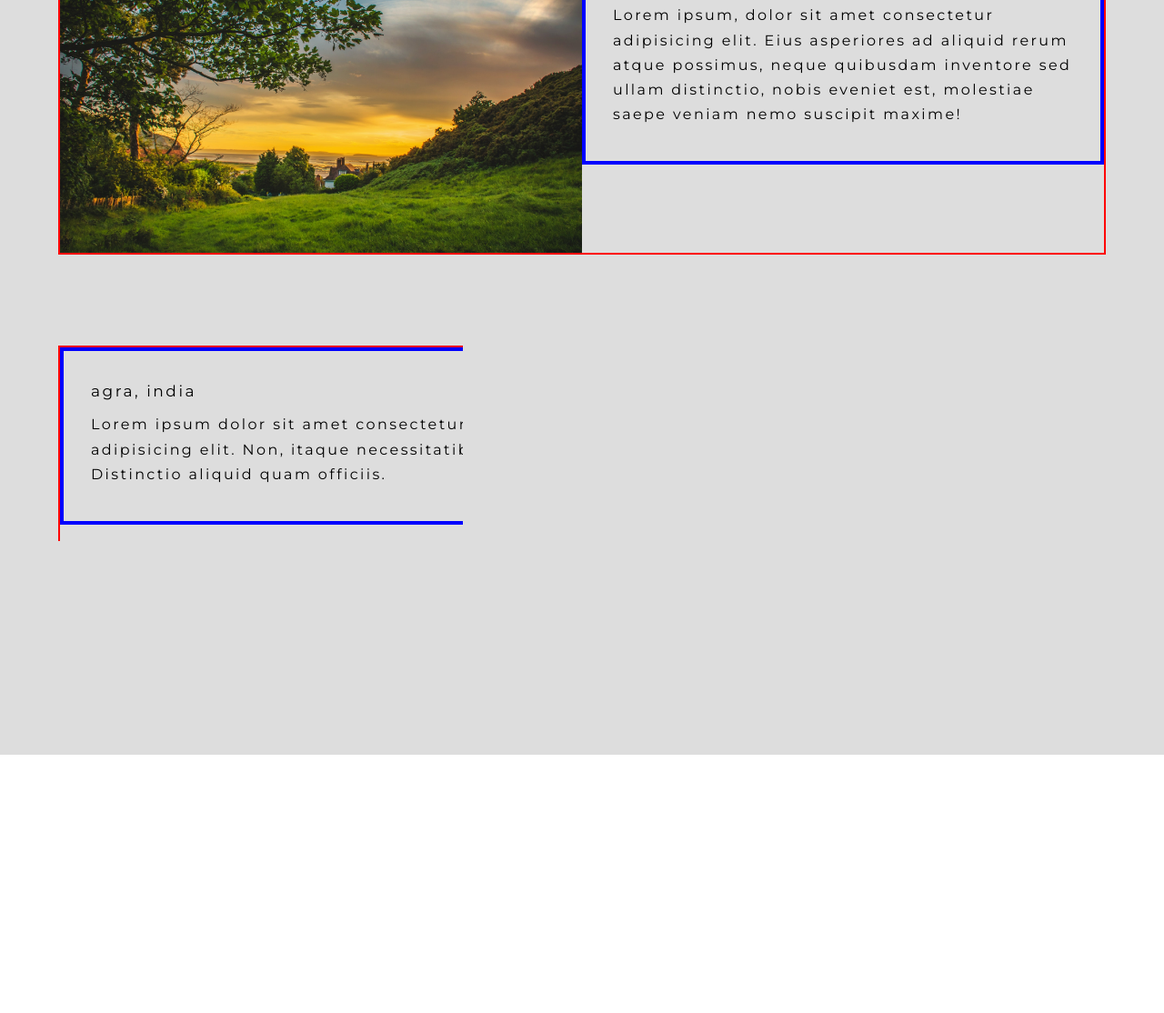
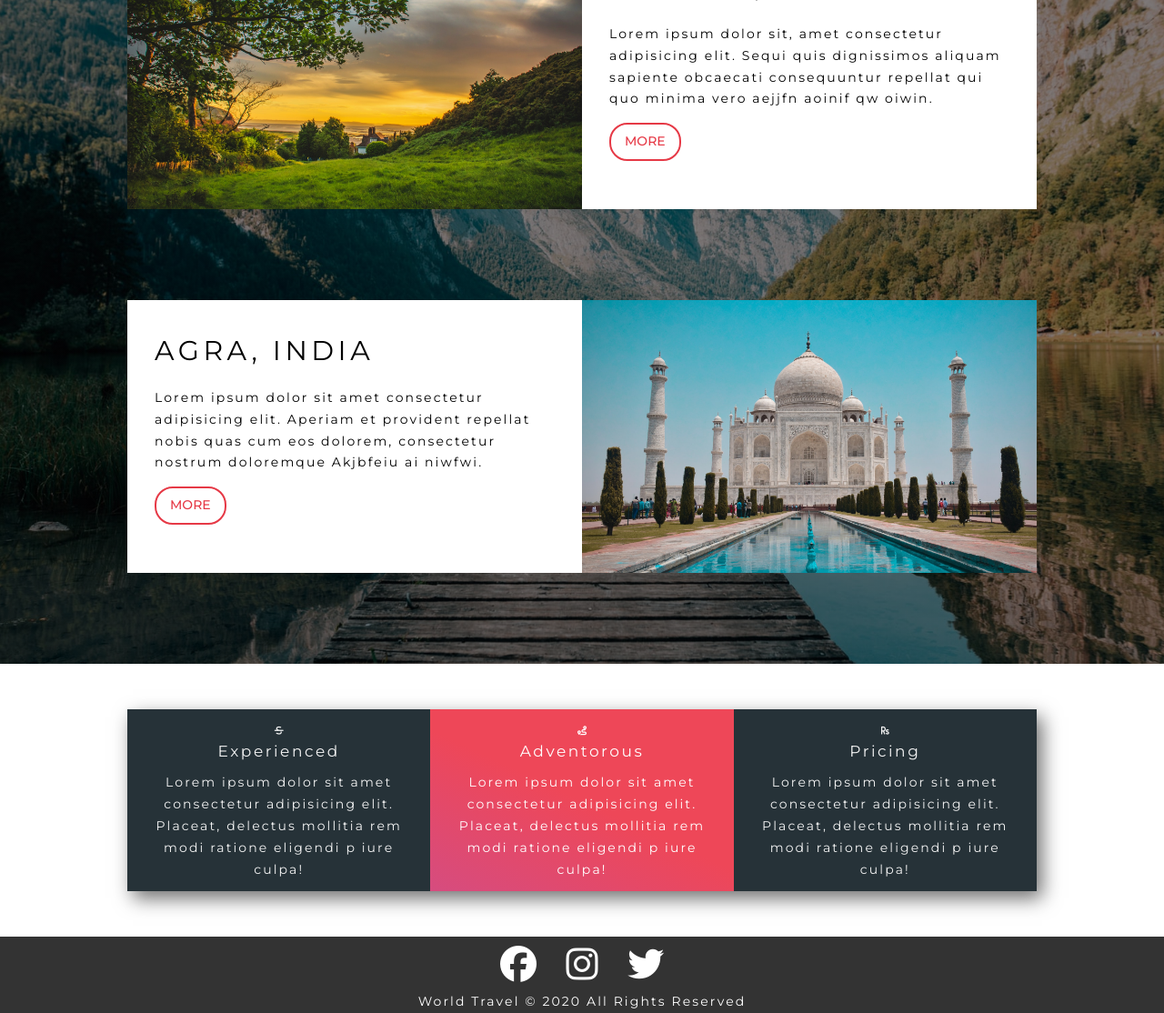
Before and after one commit to nikhiljain9818/Travel-Website, a plain HTML site: page index.html in a window 1280 px wide. Shown: the part 930-2044 px from the top of the page at 91% size. Before the commit the page ends 1760 px from the top, so only its background shows below. Drawn offline with Linux system fonts and the light colour scheme.

Commit message:
Finished the HOME page.. Going to start work on About Page

```diff
--- a/css/style.css
+++ b/css/style.css
@@ -22,12 +22,12 @@ ul li {
 }
 
 a {
-    font-size: 1.7rem;
+    font-size: 1.4rem;
     text-decoration: none;
 }
 
 p, li {
-    font-size: 1.6rem;
+    font-size: 1.4rem;
     margin-bottom: 0.5em;
     letter-spacing: 0.15em;
 }
@@ -41,7 +41,7 @@ h1, h2, h3 {
 /* ********************** utility class ************************** */
 
 .container {
-    max-width: 1200px;
+    max-width: 1000px;
     width: 90%;
     margin: 0 auto;
 }
@@ -92,6 +92,17 @@ h1, h2, h3 {
 .btn_primary:hover {
     background-color: #e63946;
     color: #f4f4f4;
+}
+
+.btn_secondary {
+    color: #e63946;
+    border: 2px solid #e63946;
+    border-radius: 2rem;
+}
+
+.btn_secondary:hover {
+    background-color: #e63946;
+    color: #fff;
 }
 
 
@@ -176,13 +187,15 @@ h2 {
 /* ***************** Showcase content *************** */
 
 .showcase {
+    background: linear-gradient(rgba(0,0,0,0.5), rgba(0,0,0,0.5)),url('../img/showcase_background.jpg') no-repeat center center/cover;
     background-color: #dddddd;
     padding: 10rem 0;
 }
 
 .row {
-    height: 35rem;
-    border: 2px solid red;
+    height: 30rem;
+    background-color: #fff;
+    /* box-shadow: 0px 5px 10px #888784; */
 }
 
 .row1 {
@@ -198,7 +211,6 @@ h2 {
 }
 
 .row .text_box {
-    border: 4px solid blue;
     padding: 3rem;
 
 }
@@ -213,3 +225,56 @@ h2 {
     height: 100%;
     object-fit: cover;
 }
+
+
+/* *************** Feature Section *************** */
+
+
+.features {
+    padding: 5rem 0;
+}
+
+.box_wrapper {
+    box-shadow: 6px 8px 20px 0px rgba(0, 0, 0, 0.568);
+}
+
+.box {
+    width: 33.333%;
+    height: 20rem;
+    float: left;
+    padding: 1.5rem;
+    text-align: center;
+
+}
+
+.box_1, .box_3 {
+    background-color: #263238;
+    color: #f4f4f4;
+}
+
+.box_2 {
+    background: linear-gradient(25deg, #d64c7f,#ee4758 50%);
+    color: white;
+}
+
+.box_wrapper::after {
+    content: '';
+    display: block;
+    clear: both;
+}
+
+/* ********* Footer Section ******** */
+
+.footer {
+    background-color: #333333;
+    color: #fff;
+    text-align: center;
+}
+
+.footer .social_media_links i {
+    padding: 1rem 1.5rem;
+}
+
+.footer .social_media_links p{
+    margin: 0;
+}
--- a/index.html
+++ b/index.html
@@ -5,6 +5,7 @@
     <meta charset="UTF-8">
     <meta name="viewport" content="width=device-width, initial-scale=1.0">
     <link rel="stylesheet" href="./css/style.css">
+    <script src="https://kit.fontawesome.com/c9bfc64f7a.js" crossorigin="anonymous"></script>
     <title>Travel Website</title>
 </head>
 
@@ -24,19 +25,20 @@
         <div class="header_content">
             <h1 class="lg_heading text_light">travel the world</h1>
             <p class="text_light">Tourism. Education For The Mind & Education For The Heart, Time to see the world.</p>
-            <a href="#" class="btn btn_primary text_red md_heading">Explore places</a>
+            <a href="#explore_places" class="btn btn_primary text_red md_heading">Explore places</a>
         </div>
     </header>
 
-    <section class="showcase">
+    <section class="showcase" id="explore_places">
         <div class="container">
             <div class="row row1">
                 <div class="img_box">
                     <img src="./img/showcase-photo3.jpg" alt="#">
                 </div>
                 <div class="text_box">
-                    <h2 class="md_heading">boston, usa</h2>
-                    <p>Lorem ipsum, dolor sit amet consectetur adipisicing elit. Eius asperiores ad aliquid rerum atque possimus, neque quibusdam inventore sed ullam distinctio, nobis eveniet est, molestiae saepe veniam nemo suscipit maxime!</p>
+                    <h2 class="lg_heading">BOSTON, USA</h2>
+                    <p>Lorem ipsum dolor sit, amet consectetur adipisicing elit. Sequi quis dignissimos aliquam sapiente obcaecati consequuntur repellat qui quo minima vero aejjfn aoinif qw oiwin.</p>
+                    <a href="./about.html" class="btn btn_secondary">more</a>
                 </div>
             </div>
             <div class="row row2">
@@ -44,12 +46,44 @@
                     <img src="./img/showcase-photo4.jpg" alt="#">
                 </div>
                 <div class="text_box">
-                    <h2 class="md_heading">agra, india</h2>
-                    <p>Lorem ipsum dolor sit amet consectetur adipisicing elit. Non, itaque necessitatibus. Distinctio aliquid quam officiis.</p>
+                    <h2 class="lg_heading">AGRA, INDIA</h2>
+                    <p>Lorem ipsum dolor sit amet consectetur adipisicing elit. Aperiam et provident repellat nobis quas cum eos dolorem, consectetur nostrum doloremque Akjbfeiu ai niwfwi.</p>
+                    <a href="./about.html" class="btn btn_secondary">more</a>
                 </div>
             </div>
         </div>
     </section>
+
+    <section class="features">
+        <div class="container">
+            <div class="box_wrapper">
+                <div class="box box_1">
+                    <i class="fas fa-strikethrough"></i>
+                    <h2 class="md_heading">Experienced</h2>
+                    <p>Lorem ipsum dolor sit amet consectetur adipisicing elit. Placeat, delectus mollitia rem modi ratione eligendi p iure culpa!</p>
+                </div>
+                <div class="box box_2">
+                    <i class="fas fa-route"></i>
+                    <h2 class="md_heading">Adventorous</h2>
+                    <p>Lorem ipsum dolor sit amet consectetur adipisicing elit. Placeat, delectus mollitia rem modi ratione eligendi p iure culpa!</p>
+                </div>
+                <div class="box box_3">
+                    <i class="fas fa-rupee-sign"></i>
+                    <h2 class="md_heading">Pricing</h2>
+                    <p>Lorem ipsum dolor sit amet consectetur adipisicing elit. Placeat, delectus mollitia rem modi ratione eligendi p iure culpa!</p>
+                </div>
+            </div>
+        </div>
+    </section>
+
+    <footer  class="footer">
+        <div class="social_media_links">
+            <i class="fab fa-facebook fa-4x"></i>
+            <i class="fab fa-instagram fa-4x"></i>
+            <i class="fab fa-twitter fa-4x"></i>
+            <p>World Travel &copy; 2020 All Rights Reserved</p>
+        </div>
+    </footer>
 </body>
 
 </html>
```
Also changed, not shown: about.html (+10 -0 lines), img/showcase_background.jpg (added).
